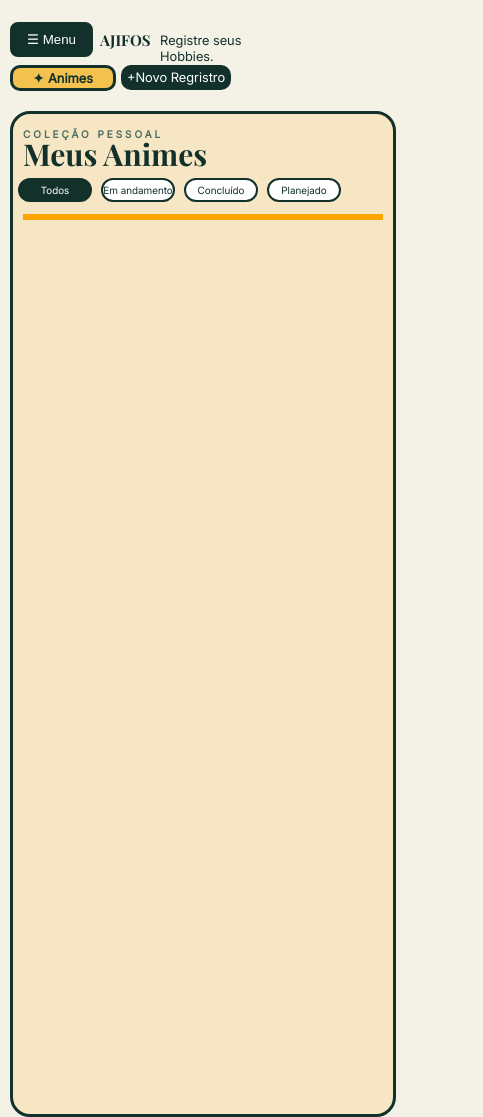
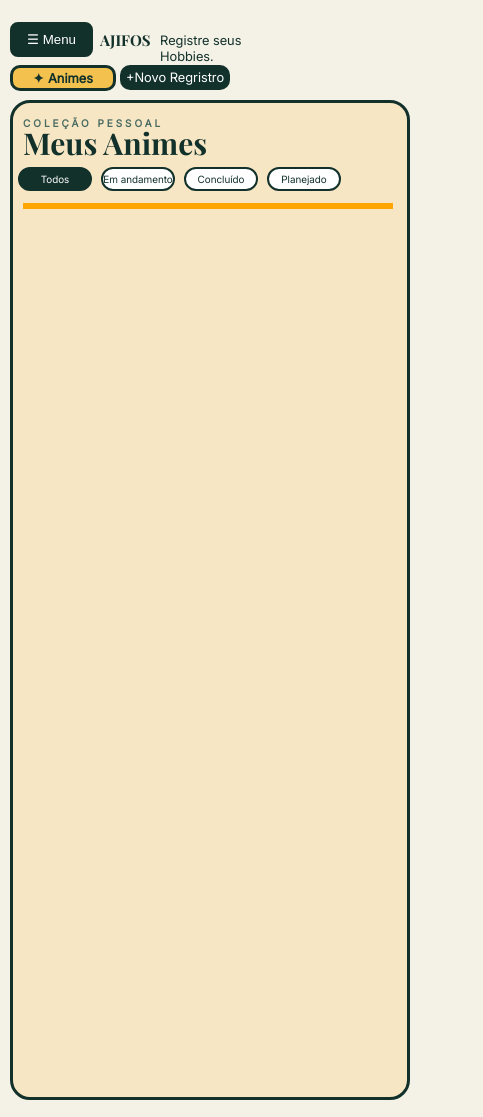
Before and after one commit to Eliza-Liz/Ajifos, a plain HTML site: page animes/menu-anime.html in a window 390 px wide. Shown: the whole page, 483 px wide, since content can reach past the window. Drawn offline with Linux system fonts and the light colour scheme; files whose address does not match are found by name.

Commit message:
Reajuste

```diff
--- a/css/animes/menu.css
+++ b/css/animes/menu.css
@@ -258,7 +258,7 @@ button{
     display: none;
 }
 
-@media (max-width: 500px){
+@media (max-width: 430px){
 
     /* Esconde a barra fora da tela */
     .barra{
@@ -286,6 +286,11 @@ button{
         margin-top: 12px;
     }
 
+    header{
+        width: 430px;
+        position: relative;
+    }
+
     header h2{
         font-size: 15px;
         margin-left: 100px;
@@ -298,6 +303,7 @@ button{
     header p{
         font-size: 13px;
         margin-top: 32px;
+        margin-right: 0px;
         text-align: left;
         width: 120px;
     }
@@ -307,8 +313,9 @@ button{
         width: 100px;
         height: 20px;
         line-height: 20px;
-        margin: 65px 5px 0 -270px;
+        margin: 65px 5px 0px 10px;
         border-radius: 10px;
+        position: absolute;
     }
 
     header a{
@@ -317,7 +324,8 @@ button{
         height: 25px;
         line-height: 25px;
         border-radius: 10px;
-        margin: 65px 0 0;
+        margin: 65px 0 0 120px;
+        position: absolute;
     }
 
     nav h2{
@@ -330,9 +338,12 @@ button{
     }
 
     section{
-        width: 380px;
+        width: 400px;
+        height: 1000px;
+        box-sizing: border-box;
         margin-left: 10px;
         margin-top: 20px;
+        margin-right: 0;
     }
 
     section h3{
@@ -344,9 +355,10 @@ button{
 
     section h1{
         font-size: 30px;
-        text-align:left;
+        text-align: left;
         margin-left: 10px;
         display: block;
+        width: 200px;
         margin-bottom: -15px;
     }
 
@@ -359,7 +371,7 @@ button{
     }
 
     section h2::after{
-        width: 360px;
+        width: 370px;
         margin-left: 10px;
     }
 }
```
